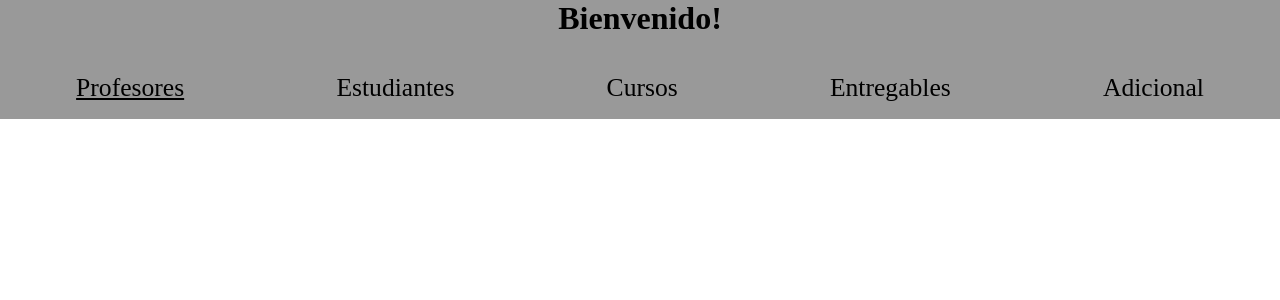
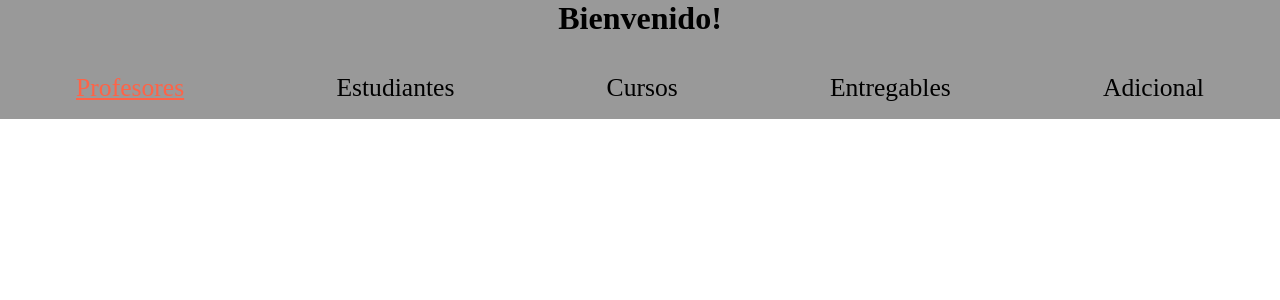
Before and after one commit to MasterOnly23/MVT-Django, a Django app: page /AppCoder/ in a window 1280 px wide, with the pointer over the restyled element. Shown: the top 300 px of the page. Run offline with Django 4.2, Linux system fonts and the light colour scheme.

Commit message:
Plantillas y Modelos dev

```diff
--- a/AppCoder/template/index1.html
+++ b/AppCoder/template/index1.html
@@ -1,3 +1,4 @@
+
 <!DOCTYPE html>
 <html lang="en">
 <head>
@@ -29,7 +30,7 @@
         }
         nav a:hover {
             text-decoration: underline;
-            color: tomato antiquewhite;
+            color: tomato;
         }
     </style>
 </head>
```
